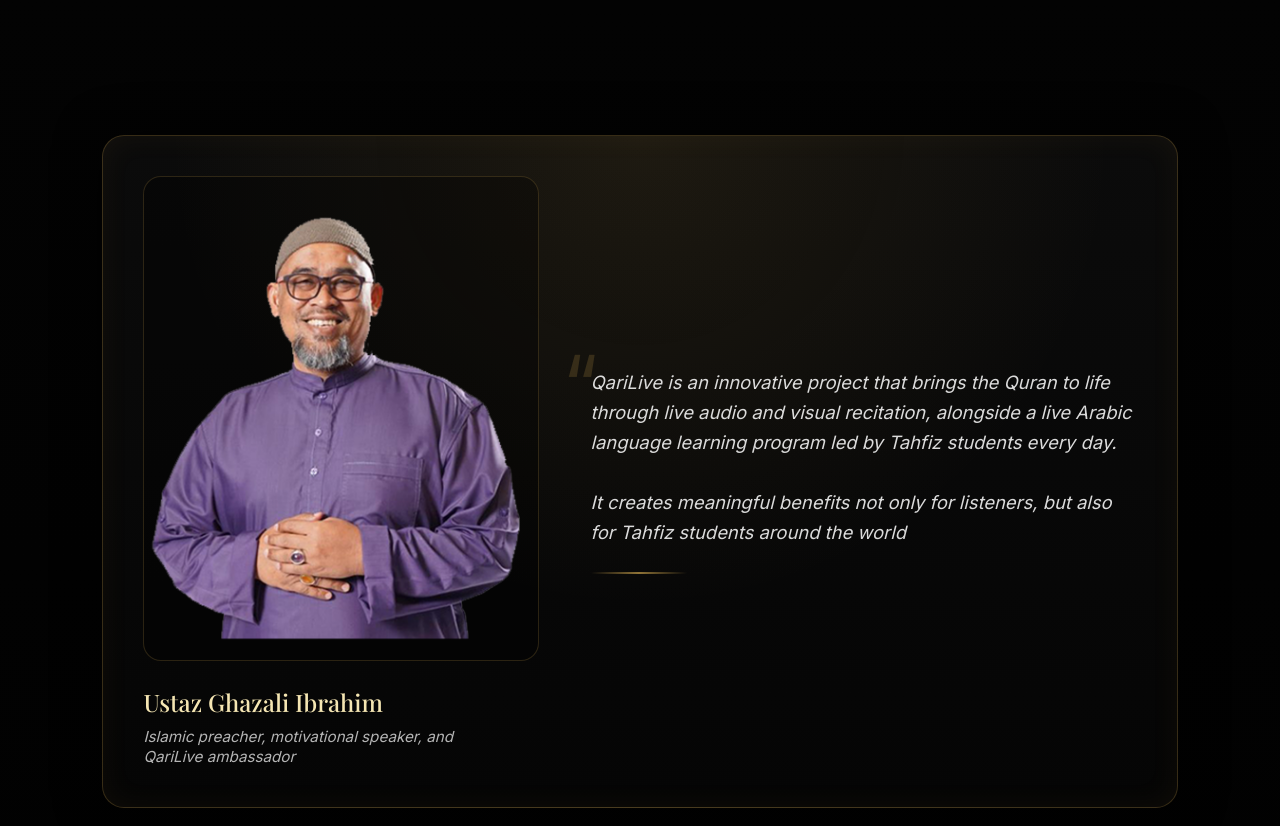
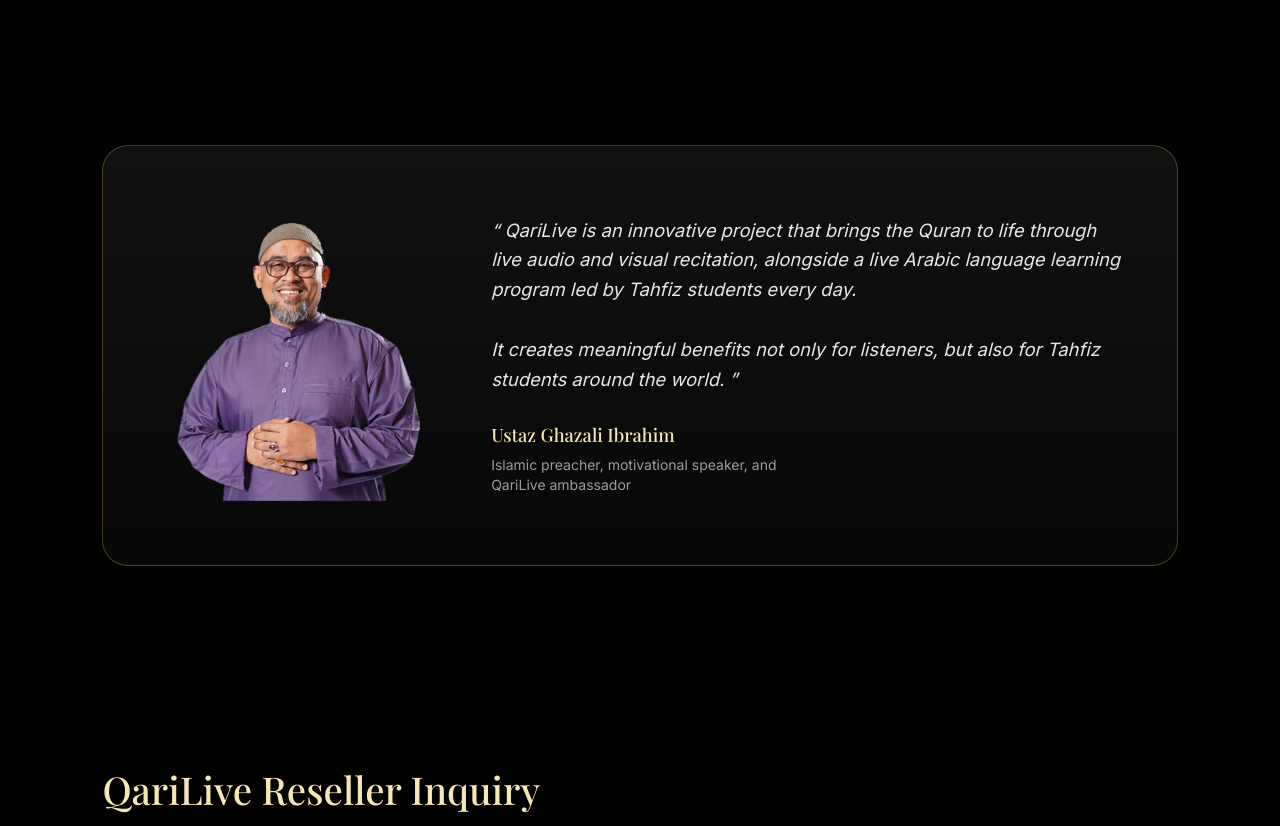
Before and after one commit to AmirHaziqHafiz113/qarilive-site, a website: page master-agent-landing.html in a window 1280 px wide. Shown: the part 8060-8886 px from the top of the page. Drawn offline with nearby package versions, Linux system fonts and the light colour scheme.

Commit message:
endorsement update

```diff
--- a/master-agent-landing.html
+++ b/master-agent-landing.html
@@ -734,59 +734,43 @@
 
     </div>
   </section>
+  <section class="px-[6%] md:px-[8%] py-[80px] md:py-[100px]">
+  <div class="max-w-[1100px] mx-auto
+              bg-[linear-gradient(180deg,#111,#070707)]
+              border border-[rgba(201,161,74,.35)]
+              rounded-[26px]
+              p-[35px] md:p-[50px]
+              shadow-[0_0_40px_rgba(0,0,0,.75)]">
 
-  <!-- ENDORSEMENT: USTAZ GHAZALI -->
-<section class="px-[6%] md:px-[8%] py-[70px] md:py-[90px]">
-  <div
-    class="relative overflow-hidden rounded-[22px] border border-[rgba(201,161,74,.25)]
-           bg-[radial-gradient(circle_at_top,rgba(201,161,74,.10),transparent_55%),linear-gradient(180deg,#0b0b0b,#050505)]
-           shadow-[0_0_45px_rgba(0,0,0,.8),inset_0_0_30px_rgba(201,161,74,.06)]
-           p-6 md:p-10"
-  >
-    <div class="grid gap-8 items-center lg:grid-cols-12">
+    <div class="grid gap-10 md:grid-cols-12 items-center">
 
-      <!-- Left: Image + Name -->
-      <div class="lg:col-span-5">
-        <div class="relative w-full">
-          <div class="rounded-[18px] border border-gold/20 bg-black/30 overflow-hidden">
+      <!-- Image -->
+      <div class="md:col-span-4 flex justify-center">
         <img
           src="images/ustaz-ghazali.png"
           alt="Ustaz Ghazali Ibrahim"
-              class="w-full h-auto object-contain"
+          class="max-w-[260px] w-full h-auto rounded-[18px]"
         />
       </div>
 
-          <div class="mt-5 text-center lg:text-left">
-            <div class="font-playfair text-gold-soft text-[1.35rem] md:text-[1.5rem]">
+      <!-- Quote -->
+      <div class="md:col-span-8 text-left">
+        <blockquote class="font-inter text-[1.05rem] md:text-[1.15rem] text-white/90 leading-relaxed italic">
+          “ QariLive is an innovative project that brings the Quran to life through live audio and visual
+          recitation, alongside a live Arabic language learning program led by Tahfiz students every day.
+          <br><br>
+          It creates meaningful benefits not only for listeners, but also for Tahfiz students around
+          the world. ”
+        </blockquote>
+
+        <div class="mt-6">
+          <div class="font-playfair text-gold-soft text-[1.15rem]">
             Ustaz Ghazali Ibrahim
           </div>
-            <div class="mt-1 text-sm md:text-[0.95rem] italic text-white/70">
-              Islamic preacher, motivational speaker, and<br class="hidden md:block" />
+          <div class="text-sm text-white/60 mt-1">
+            Islamic preacher, motivational speaker, and<br>
             QariLive ambassador
           </div>
-          </div>
-        </div>
-      </div>
-
-      <!-- Right: Quote -->
-      <div class="lg:col-span-7">
-        <div class="relative">
-          <div class="absolute -top-6 -left-2 text-[80px] leading-none text-gold/20 select-none">“</div>
-
-          <blockquote class="relative pl-3 md:pl-5">
-            <p class="text-center lg:text-left text-white/85 italic leading-relaxed
-                      text-[1.02rem] md:text-[1.15rem]">
-              QariLive is an innovative project that brings the Quran to life through live audio and visual
-              recitation, alongside a live Arabic language learning program led by Tahfiz students every day.
-              <br><br>
-              It creates meaningful benefits not only for listeners, but also for Tahfiz students around the
-              world
-            </p>
-
-            <div class="mt-6 flex justify-center lg:justify-start">
-              <span class="h-[2px] w-24 bg-[linear-gradient(90deg,transparent,#c9a14a,transparent)] opacity-70"></span>
-            </div>
-          </blockquote>
         </div>
       </div>
 
```
Also changed, not shown: index.html (+26 -41 lines). Lines whose indentation alone changed are shown as unchanged.
